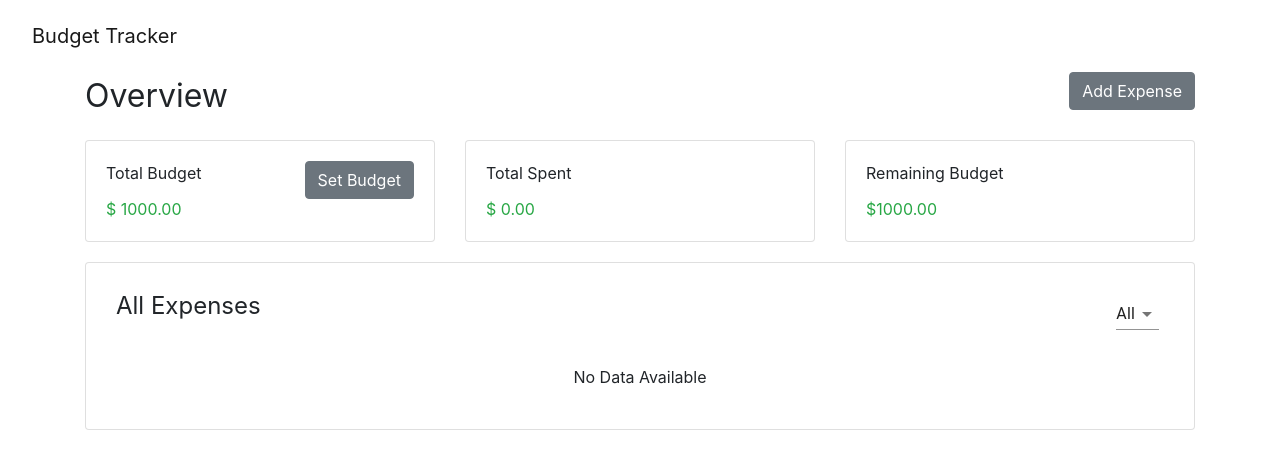
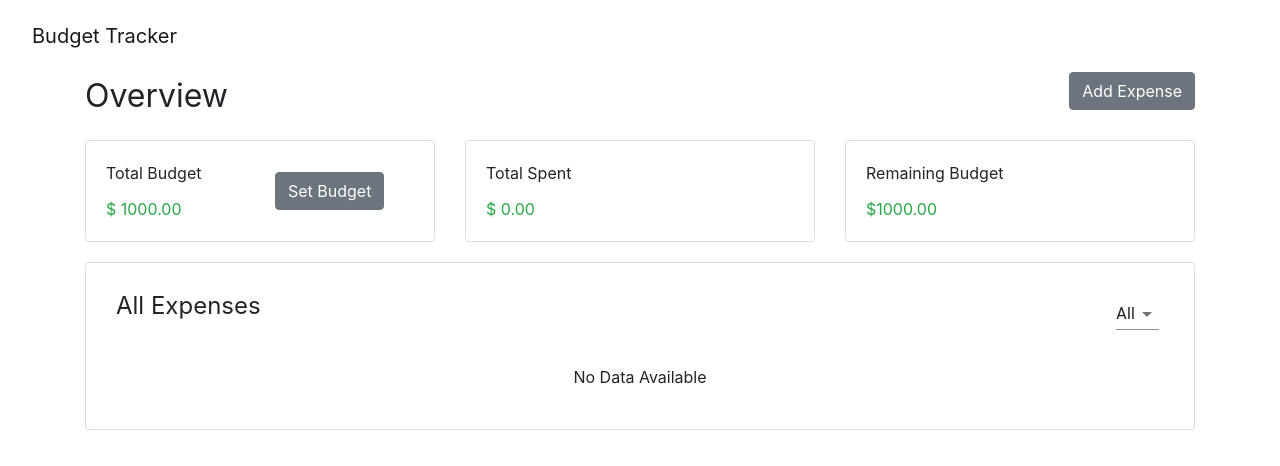
Before and after one commit to amandalincs/budget-tracker, a React (Create React App) app in the folder budget-tracker/: page /dashboard in a window 1280 px wide. Shown: the top 466 px of the page. Built offline with nearby package versions, Linux system fonts and the light colour scheme.

Commit message:
Fixed button resize issue and added red text to negative remaining values

```diff
--- a/budget-tracker/src/components/Pages/Dashboard.js
+++ b/budget-tracker/src/components/Pages/Dashboard.js
@@ -1,5 +1,5 @@
 import { React, useState, useEffect } from 'react'
-import { Card, CardDeck, CardTitle, CardBody, CardSubtitle, CardText, Button, Container, Modal, ModalHeader, ModalBody, ModalFooter, Input  } from 'reactstrap'
+import { Card, CardDeck, CardTitle, CardBody, CardSubtitle, CardText, Button, Container, Modal, ModalHeader, ModalBody, ModalFooter, Input, Col  } from 'reactstrap'
 import styled from 'styled-components';
 import ItemList from '../Standard/ItemList'
 import {Link} from 'react-router-dom'
@@ -101,7 +101,6 @@ function Dashboard() {
         if (ls) {
             setProcessedItems(ls)
 
-            console.log(items[0].category.toLowerCase().replaceAll('&', '_').replaceAll(" ", ''))
             if (filterBy !== 'all'){
                 let sorted_items = ls.filter(expense => {
                     return expense.category.toLowerCase().replaceAll('&', '_').replaceAll(" ", '') === filterBy
@@ -123,10 +122,19 @@ function Dashboard() {
 
                 <CardDeck style={{marginTop: 20}}>
                     <Card>
-                        <CardBody>
-                            <CardTitle>
-                                <span>Total Budget{' '}</span>
-                                {<Button style={{float: "right"}} onClick={toggleBudgetModal}>Set Budget</Button>}
+                        <CardBody className="row" style={{alignItems:"center"}} >
+                            <Col sm="12" lg="6">
+                                <CardTitle>
+                                    <span>Total Budget{' '}</span>
+                                </CardTitle>
+                                <CardText>
+                                    <span className="text-success">
+                                        $ {budget}
+                                    </span>
+                                </CardText>
+                            </Col>
+                            <Col>
+                                {<Button onClick={toggleBudgetModal}>Set Budget</Button>}
                                 <Modal isOpen={budgetModal} toggle={toggleBudgetModal} className="">
                                     <ModalHeader toggle={toggleBudgetModal}>Set your budget</ModalHeader>
                                     <ModalBody>
@@ -144,12 +152,7 @@ function Dashboard() {
                                         <Button color="primary" onClick={handleSetBudget}>Confirm</Button>{' '}
                                     </ModalFooter>
                                 </Modal>
-                            </CardTitle>
-                            <CardText>
-                                <span className="text-success">
-                                    $ {budget}
-                                </span>
-                            </CardText>
+                            </Col>
                         </CardBody>
                     </Card>
 
@@ -176,11 +179,20 @@ function Dashboard() {
                                 Remaining Budget {' '}
                             </CardTitle>
                             <CardText>
-                                <span className="text-success">
+                                { budget - (items.reduce((accumulator, currentValue) => {
+                                        return (accumulator += parseFloat(currentValue.amount))
+                                    }, 0)) > 0 && <span className="text-success">
                                     ${(budget - (items.reduce((accumulator, currentValue) => {
                                         return (accumulator += parseFloat(currentValue.amount))
                                     }, 0))).toFixed(2)}
-                                </span>
+                                </span>}
+                                { budget - (items.reduce((accumulator, currentValue) => {
+                                        return (accumulator += parseFloat(currentValue.amount))
+                                    }, 0)) <= 0 && <span className="text-danger">
+                                    ${(budget - (items.reduce((accumulator, currentValue) => {
+                                        return (accumulator += parseFloat(currentValue.amount))
+                                    }, 0))).toFixed(2)}
+                                </span>}
                             </CardText>
                         </CardBody>
                     </Card>
```
Also changed, not shown: 1 other file (tests, documents, lock files or other folders).
